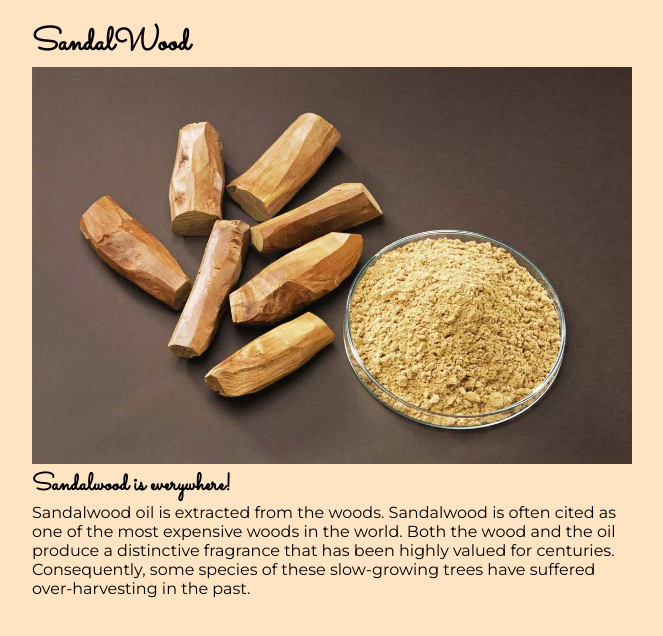
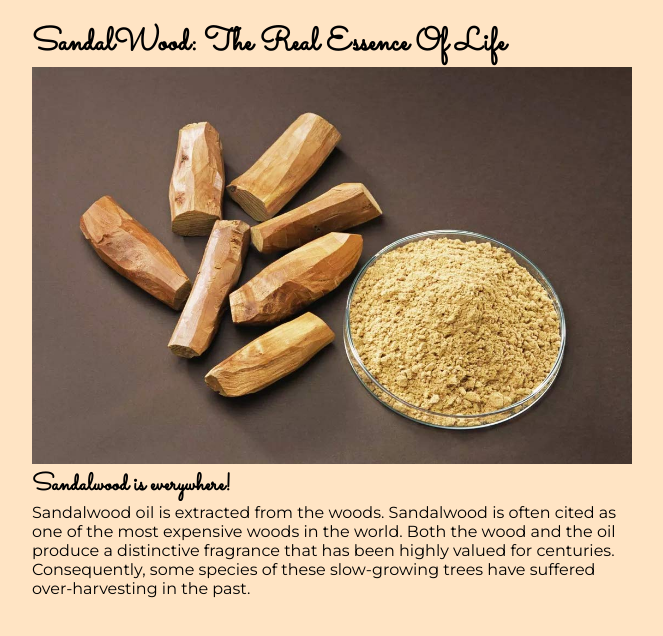
Before and after one commit to proooduct/sandalwood, a plain HTML site: page index.html in a window 1280 px wide. Shown: the whole page, without its empty margins (308-971 px from the left). Drawn offline with Linux system fonts and the light colour scheme.

Commit message:
Heading Change
Heading ko thoda sa bada kar diya

```diff
--- a/index.html
+++ b/index.html
@@ -18,7 +18,7 @@
   </head>
   <body>
     <main>
-      <h1>SandalWood</h1>
+      <h1>SandalWood: The Real Essence Of Life</h1>
       <section>
         <img src="sandalwood.jpg" alt="SandalWood" />
         <h2>Sandalwood is everywhere!</h2>
```
